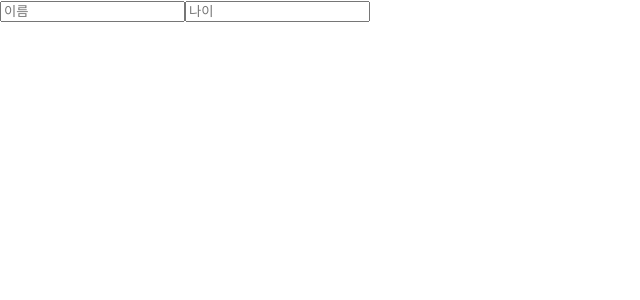
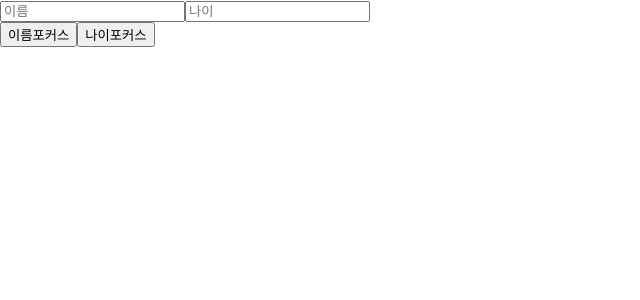
Before and after one commit to gudwh14/React-Practice, a React (Create React App) app: page / in a window 1280 px wide. Shown: the top 300 px of the page, without its empty margins (0-640 px from the left). Built offline with nearby package versions, Linux system fonts and the light colour scheme.

Commit message:
feat : useRef 를 사용해 DOM 선택하기
React 에서 특정 DOM 를 선택하기 위해서는
useRef Hook 을 이용하면 됩니다.

```diff
--- a/src/index.js
+++ b/src/index.js
@@ -3,10 +3,11 @@ import ReactDOM from 'react-dom';
 import './index.css';
 import reportWebVitals from './reportWebVitals';
 import MultiInput from "./Multi-Input/MultiInput";
+import DomSelect from "./useRef/DomSelect";
 
 ReactDOM.render(
   <React.StrictMode>
-    <MultiInput/>
+    <DomSelect/>
   </React.StrictMode>,
   document.getElementById('root')
 );
--- /dev/null
+++ b/src/useRef/DomSelect.js
@@ -0,0 +1,33 @@
+import {useRef, useEffect} from 'react';
+// useRef 를 이용한 Dom Select
+const DomSelect = () => {
+    const nameRef = useRef(); // useRef() 를 사용하여 Ref 객채를 생성해 줍니다, 객채를 선택하고있는 DOM 에 ref 값으로 설쟁해줘야합니다.
+    const ageRef = useRef();
+
+    useEffect(()=> {
+        console.log("nameRef", nameRef); // current: input#name 가르키고 있음.
+        console.log("ageRef", ageRef);  // current: input#age 가르키고 있음.
+    },[])
+
+    const focusToName = () => {
+        nameRef.current.focus();  // nameRef 로 포커스가 이동하게 됩니다.
+    };
+    const focusToAge = () => {
+        ageRef.current.focus(); // nameRef 로 포커스가 이동하게 됩니다.
+    };
+
+
+    return (
+        <div>
+            {/*ref 값으로 Ref 객채를 넣어준다*/}
+            <input id='name' placeholder="이름" ref={nameRef}/>
+            <input id='age' placeholder="나이" ref={ageRef}/>
+            <div>
+                <button onClick={focusToName}>이름포커스</button>
+                <button onClick={focusToAge}>나이포커스</button>
+            </div>
+        </div>
+    )
+}
+
+export default DomSelect;
```
